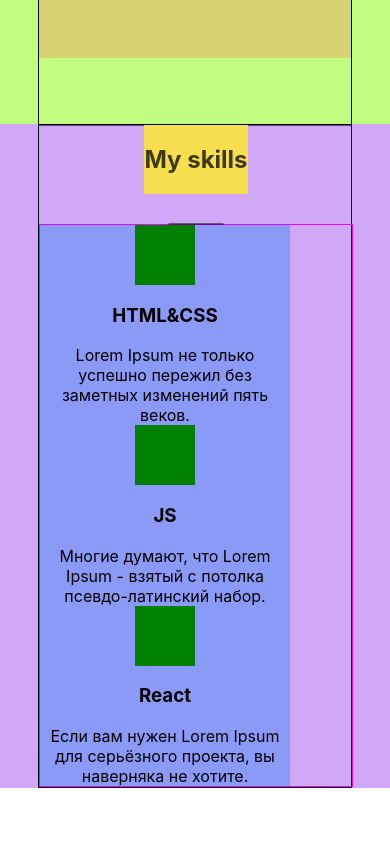
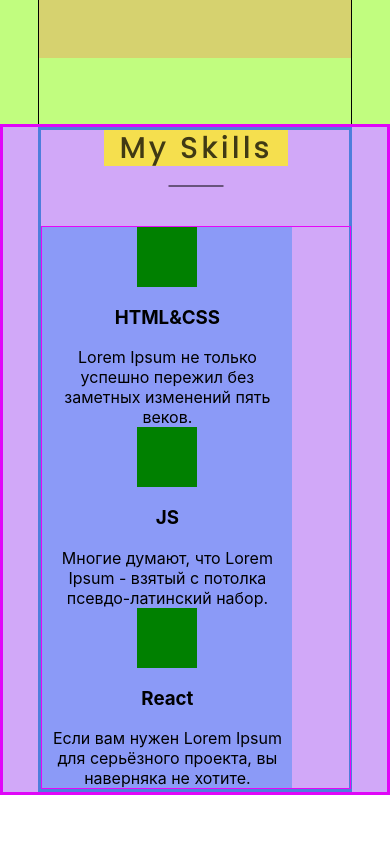
Before and after one commit to Anton-not-found/portfolio, a React (Create React App) app: page / in a window 390 px wide. Shown: the part 800-1644 px from the top of the page. Built offline with nearby package versions, Linux system fonts and the light colour scheme.

Commit message:
ContactBloks

```diff
--- a/src/common/components/title/Title.module.scss
+++ b/src/common/components/title/Title.module.scss
@@ -2,15 +2,15 @@
 
 .title {
   margin: 0 0 30px;
+  //border: 8px solid #e006f8;
   background-color: $titleBlockBackgroundColor;
-  color:$textDescriptionColor;
+  color: $textDescriptionColor;
   position: relative;
 
-  .title h2 {
+  .textTitle {
     font-family: 'Poppins', sans-serif;
-    margin: 0;
-    padding-left: 0.5rem;
-    padding-right: 0.5rem;
+    padding-left: 15px;
+    padding-right: 15px;
     font-weight: 500;
     font-size: 30px;
     line-height: 1.2;
@@ -24,7 +24,7 @@
     background-color: black;
     width: 55px;
     height: 1px;
-    bottom: -30px;
+    bottom: -20px;
     transform: translate(-50%, 50%);
     left: 50%;
   }
--- a/src/common/components/title/Title.tsx
+++ b/src/common/components/title/Title.tsx
@@ -8,7 +8,7 @@
 export const Title = (props: TitlePropsType) => {
     return (
         <div className={s.title}>
-            <h2>{props.title}</h2>
+            <div className={s.textTitle}>{props.title}</div>
         </div>
     );
 };
--- a/src/contacts/Contacts.module.css
+++ /dev/null
@@ -1,59 +0,0 @@
-.contacts {
-    height: 100vh;
-    background-color: rgb(176, 173, 255);
-}
-
-.contactsContainer {
-    height: 100%;
-    width: 80%;
-    margin: 0 auto;
-    display: flex;
-    flex-direction: column;
-    align-items: center;
-    justify-content: space-between;
-    flex-wrap: wrap;
-    border: 1px solid;
-}
-
-.contactForm {
-    width: 50%;
-    background-color: #fa8383;
-    display: flex;
-    flex-direction: column;
-    justify-content: center;
-}
-
-@media screen and (max-width: 700px) {
-    .contactForm {
-        width: 90%;
-    }
-}
-
-.contactForm input, .contactForm textarea {
-    width: 100%;
-}
-
-
-input {
-    height: 30px;
-}
-
-textarea {
-    height: 140px;
-}
-
-.title {
-    background-color: rgba(255, 215, 0, 0.68);
-}
-
-
-.pole {
-    height: 80%;
-    width: 60%;
-}
-
-.button {
-    width: 100px;
-    height: 30px;
-    border-radius: 7px;
-}
--- /dev/null
+++ b/src/contacts/Contacts.module.scss
@@ -0,0 +1,48 @@
+.contacts {
+  height: 100vh;
+  background-color: rgb(176, 173, 255);
+
+  .contactsContainer {
+    height: 100%;
+    width: 80%;
+    margin: 0 auto;
+    display: flex;
+    flex-direction: column;
+    align-items: center;
+    justify-content: space-between;
+    flex-wrap: wrap;
+    border: 1px solid;
+
+    .title {
+      //background-color: rgb(248, 6, 6);
+    }
+
+    .contactForm {
+      width: 50%;
+      background-color: #fa8383;
+      display: flex;
+      flex-direction: column;
+      justify-content: center;
+
+      input {
+        height: 30px;
+        width: 100%;
+      }
+
+      textarea {
+        height: 140px;
+        width: 100%;
+      }
+
+      @media screen and (max-width: 700px) {
+        width: 90%;
+      }
+    }
+
+    .button {
+      width: 100px;
+      height: 30px;
+      border-radius: 7px;
+    }
+  }
+}
--- a/src/contacts/Contacts.tsx
+++ b/src/contacts/Contacts.tsx
@@ -1,11 +1,12 @@
 import React from 'react';
-import s from './Contacts.module.css'
-
+import s from './Contacts.module.scss'
+import styleContainer from './../common/styles/Container.module.css'
+import {Title} from "../common/components/title/Title";
 export const Contacts = () => {
     return (
         <div className={s.contacts}>
-            <div className={s.contactsContainer}>
-                <h2 className={s.title}>Contacts</h2>
+            <div className={`${styleContainer.container} ${s.contactsContainer}`}>
+                <Title title={'Contacts'} />
                 <form className={s.contactForm}>
                     <input type="text"/>
                     <input type="text"/>
--- a/src/skills/Skills.module.css
+++ /dev/null
@@ -1,21 +0,0 @@
-.skillsBlock {
-    /*min-height: 100vh;*/
-    background-color: rgba(178, 110, 243, 0.6);
-}
-
-.skillsContainer {
-    flex-direction: column;
-    justify-content: flex-start;
-}
-
-.title {
-    background-color: rgb(155, 240, 248);
-}
-
-.skills {
-    border: 1px solid #e806f8;
-    width: 100%;
-    display: flex;
-    justify-content: space-between;
-    flex-wrap: wrap;
-}
--- /dev/null
+++ b/src/skills/Skills.module.scss
@@ -0,0 +1,21 @@
+.skillsBlock {
+  /*min-height: 100vh;*/
+  background-color: rgba(178, 110, 243, 0.6);
+  border: 3px solid rgb(224, 6, 248);
+
+  .skillsContainer {
+    border: 3px solid rgba(0, 102, 204, 0.63);
+    flex-direction: column;
+    justify-content: flex-start;
+
+    .skills {
+      border: 1px solid #e806f8;
+      width: 100%;
+      display: flex;
+      justify-content: space-between;
+      flex-wrap: wrap;
+      margin-top: 30px;
+    }
+  }
+
+}
--- a/src/skills/Skills.tsx
+++ b/src/skills/Skills.tsx
@@ -1,5 +1,5 @@
 import React from 'react';
-import s from './Skills.module.css'
+import s from './Skills.module.scss'
 import {Skill} from "./skill/Skill";
 import styleContainer from "../common/styles/Container.module.css";
 import {Title} from "../common/components/title/Title";
--- a/src/skills/skill/Skill.module.css
+++ b/src/skills/skill/Skill.module.scss
@@ -6,12 +6,16 @@
     flex-direction: column;
     align-items: center;
     text-align: center;
-    /*padding: 10px;*/
-    /*box-sizing: border-box;*/
 
+    .icon {
+        height: 60px;
+        width: 60px;
+        background-color: green;
+    }
+    .title{
+
+    }
+    .description{
+
+    }
 }
-.icon {
-    height: 60px;
-    width: 60px;
-    background-color: green;
-}
--- a/src/skills/skill/Skill.tsx
+++ b/src/skills/skill/Skill.tsx
@@ -1,5 +1,5 @@
 import React from 'react';
-import s from './Skill.module.css'
+import s from './Skill.module.scss'
 
 
 type SkillPropsType = {
```
